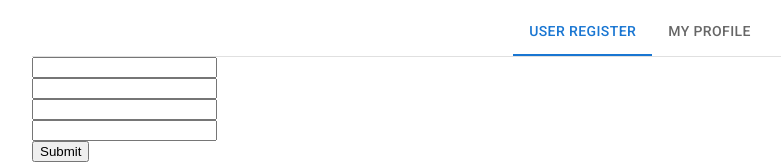
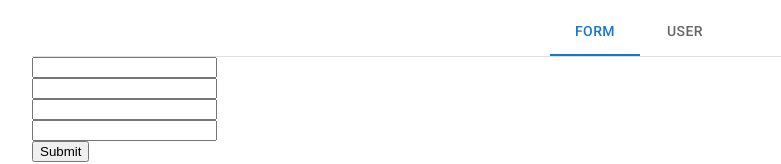
Before and after one commit to greg3d/commit-fullstack-assignment, a React (Vite) app: page / in a window 1280 px wide. Shown: the top 164 px of the page, without its empty margins (0-781 px from the left). Built offline with nearby package versions, Linux system fonts and the light colour scheme.

Commit message:
routes fix

```diff
--- a/src/routes/routes.ts
+++ b/src/routes/routes.ts
@@ -8,13 +8,13 @@ export const routes = [
         Component: Layout,
         children: [
             {
-                name: "User Register",
+                name: "Form",
                 path: "/",
                 index: true,
                 Component: Register
             },
             {
-                name: "My Profile",
+                name: "User",
                 path: "/profile",
                 Component: Profile
             }
```
